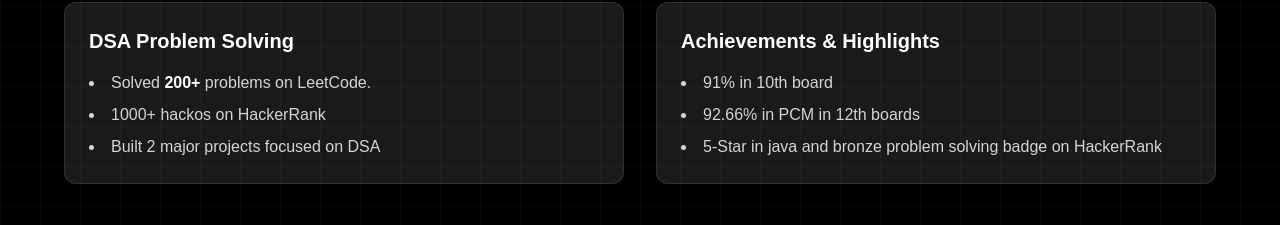
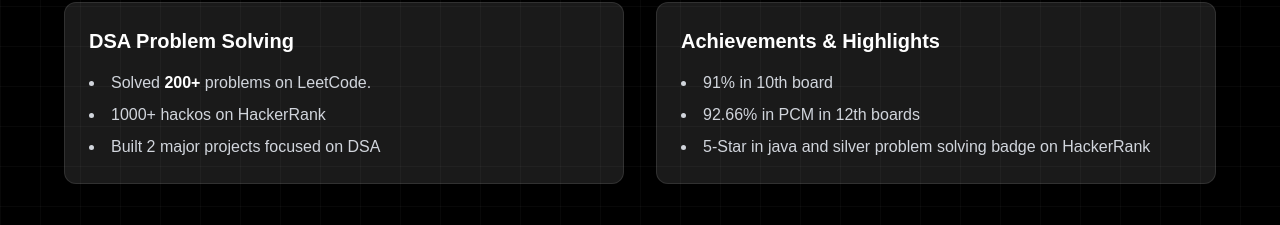
Before and after one commit to jhanvi857/portfolio-website, a React (Vite) app: page / in a window 1280 px wide. Shown: the part 5078-5303 px from the top of the page. Built offline with nearby package versions, Linux system fonts and the light colour scheme.

Commit message:
added silver badge of hackerrank in achivements

```diff
--- a/src/DSAStats.jsx
+++ b/src/DSAStats.jsx
@@ -34,7 +34,7 @@ export default function DSAStats() {
                 <li>91% in 10th board</li>
                 <li>92.66% in PCM in 12th boards</li>
                 {/* <li>Contributed to open source projects on GitHub</li> */}
-                <li>5-Star in java and bronze problem solving badge on HackerRank</li>
+                <li>5-Star in java and silver problem solving badge on HackerRank</li>
             </ul>
           </div>
 
```
